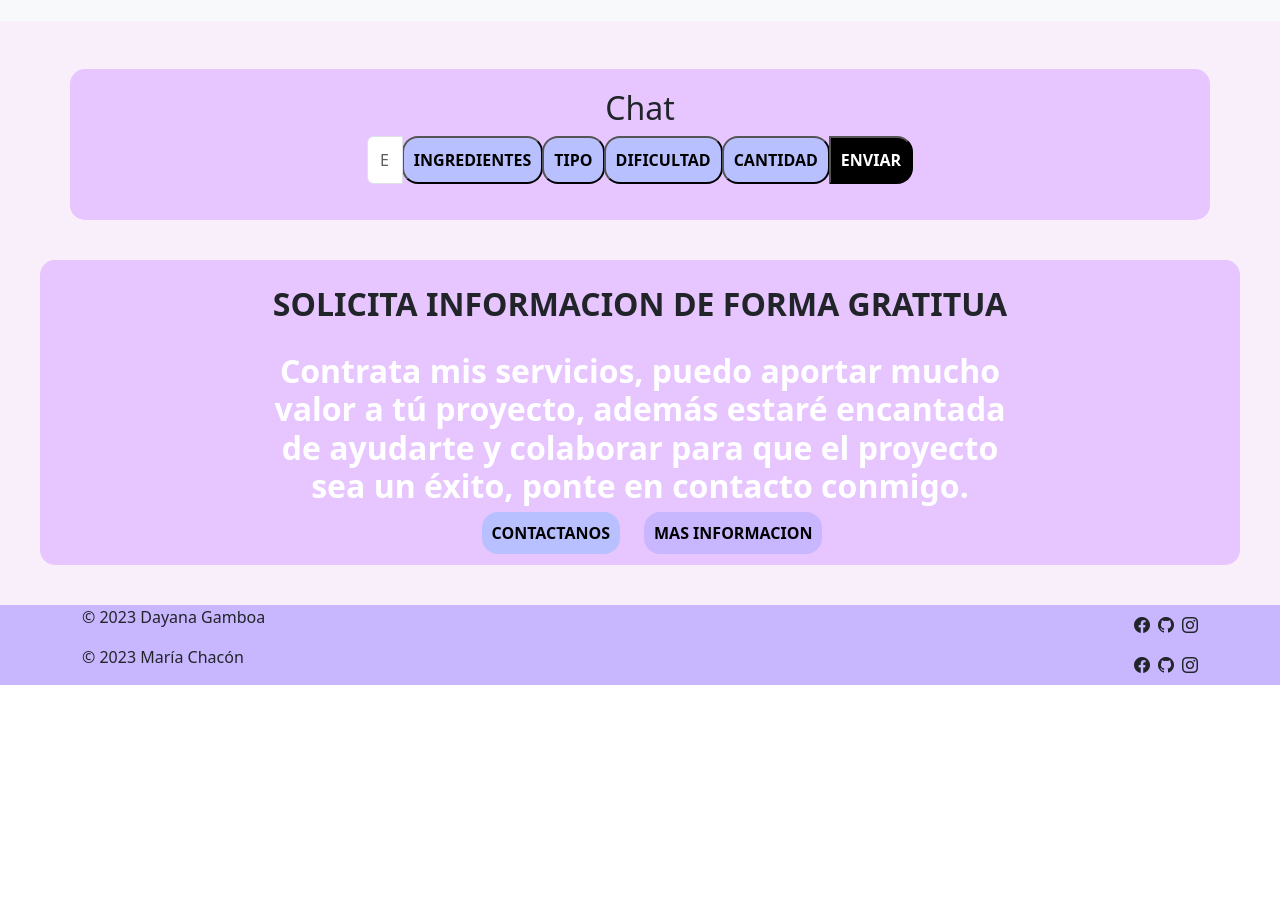
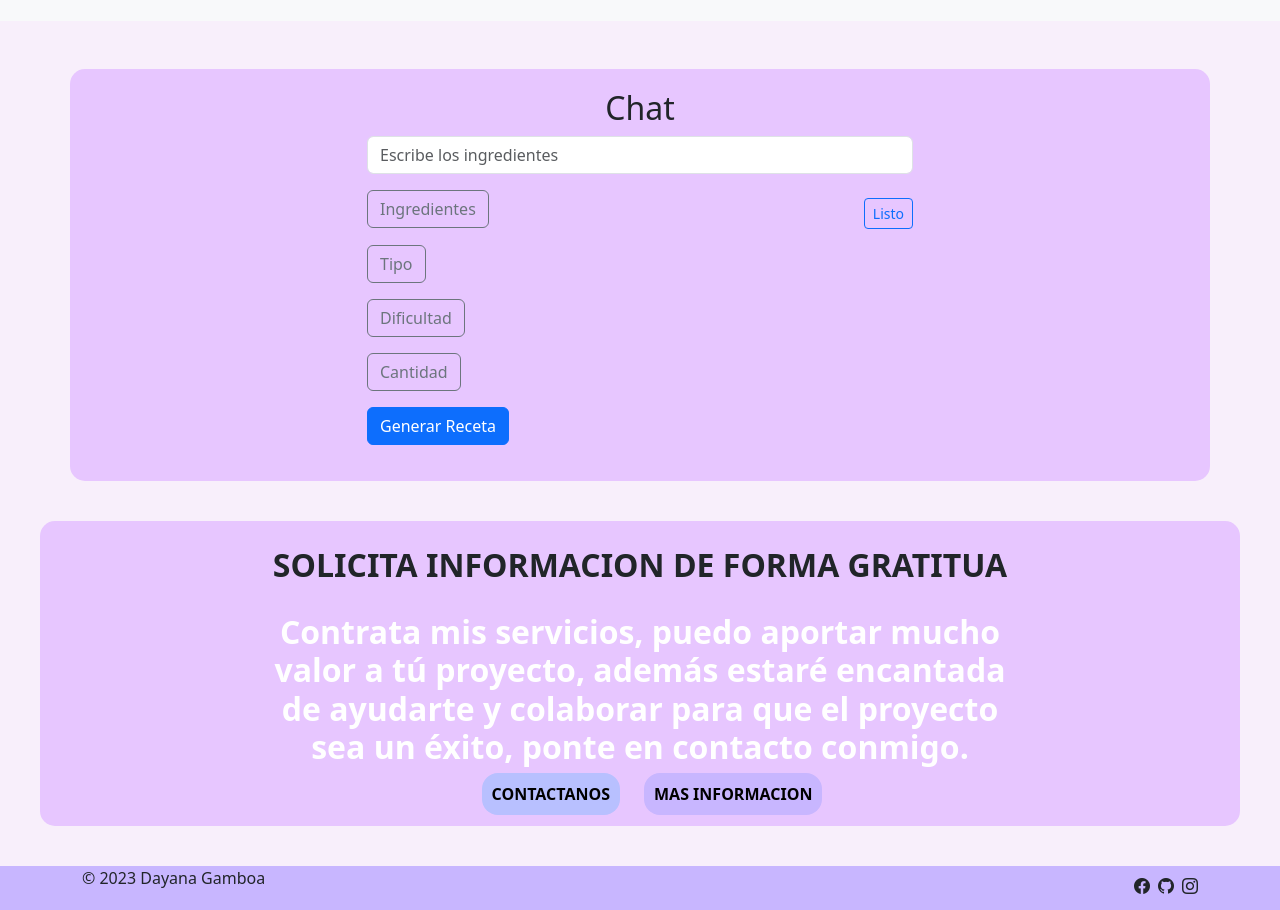
Before and after one commit to Maria-Chacon/Examen2_ProgramacionIV, a Next.js app in the folder examenll/: page / in a window 1280 px wide. Shown: the part 860-1770 px from the top of the page. Before the commit the page ends 1545 px from the top, so only its background shows below. Built offline with nearby package versions, Linux system fonts and the light colour scheme.

Commit message:
Component ChatRecipes improvements

```diff
--- a/examenll/components/ChatRecipes.tsx
+++ b/examenll/components/ChatRecipes.tsx
@@ -1,4 +1,5 @@
-import React, { useState } from 'react';
+import React, { useState, useEffect } from 'react';
+import ingredientsData from '../public/ingredients.json';
 
 const ChatRecipes: React.FC = () => {
   const [inputParams, setInputParams] = useState('');
@@ -7,40 +8,49 @@
   const [typeListVisible, setTypeListVisible] = useState(false);
   const [difficultyListVisible, setDifficultyListVisible] = useState(false);
   const [quantityListVisible, setQuantityListVisible] = useState(false);
-  const [selectedIngredient, setSelectedIngredient] = useState('');
+  const [selectedIngredients, setSelectedIngredients] = useState<string[]>([]);
   const [selectedType, setSelectedType] = useState('');
   const [selectedDifficulty, setSelectedDifficulty] = useState('');
   const [selectedQuantity, setSelectedQuantity] = useState('');
-  const apiKey = "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";
+  const apiKey = "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";
+
+  const ingredients = ingredientsData.ingredients;
+  const types = ['Casera', 'Gourmet', 'Saludable'];
+  const difficulties = ['Fácil', 'Media', 'Difícil'];
+  const quantities = ['1', '2', '3', '4', '5'];
+
+  useEffect(() => {
+    setInputParams('');
+  }, [ingredientListVisible]);
 
   const handleInputChange = (event: React.ChangeEvent<HTMLInputElement>) => {
     setInputParams(event.target.value);
   };
 
   const handleIngredientSelect = (ingredient: string) => {
-    setSelectedIngredient(ingredient);
-    setIngredientListVisible(false);
+    setSelectedIngredients((prevIngredients) => [...prevIngredients, ingredient]);
+  };
+
+  const handleIngredientRemove = (ingredient: string) => {
+    setSelectedIngredients((prevIngredients) => prevIngredients.filter((item) => item !== ingredient));
   };
 
   const handleTypeSelect = (type: string) => {
     setSelectedType(type);
-    setTypeListVisible(false);
   };
 
   const handleDifficultySelect = (difficulty: string) => {
     setSelectedDifficulty(difficulty);
-    setDifficultyListVisible(false);
   };
 
   const handleQuantitySelect = (quantity: string) => {
     setSelectedQuantity(quantity);
-    setQuantityListVisible(false);
   };
 
   const handleSubmit = async (event: React.FormEvent<HTMLFormElement>) => {
     event.preventDefault();
 
-    const ingredients = selectedIngredient || inputParams;
+    const ingredients = selectedIngredients.join(',');
     const type = selectedType;
     const difficulty = selectedDifficulty;
     const quantity = selectedQuantity;
@@ -81,8 +91,7 @@
       setResponse('Error al hacer la solicitud al API');
     }
 
-    setInputParams('');
-    setSelectedIngredient('');
+    setSelectedIngredients([]);
     setSelectedType('');
     setSelectedDifficulty('');
     setSelectedQuantity('');
@@ -94,7 +103,8 @@
       <div className="row justify-content-center">
         <div className="col-md-6">
           <form onSubmit={handleSubmit}>
-            <div className="input-group mb-3">
+            <div className="row mb-3">
+              <div className="col">
                 <input
                   type="text"
                   className="form-control"
@@ -102,27 +112,62 @@
                   value={inputParams}
                   onChange={handleInputChange}
                 />
-              <div className="input-group-append">
+              </div>
+            </div>
+            <div className="row mb-3">
+              <div className="col">
+                <div className="input-group">
                   <button
-                  className="menu"
+                    className="btn btn-outline-secondary"
                     type="button"
                     onClick={() => setIngredientListVisible(!ingredientListVisible)}
                   >
                     Ingredientes
                   </button>
                   {ingredientListVisible && (
-                  <select className="form-control" onChange={(e) => handleIngredientSelect(e.target.value)}>
-                    <option value="">Ninguno</option>
-                    <option value="tomate">Tomate</option>
-                    <option value="fideos">Fideos</option>
-                    <option value="pollo">Pollo</option>
-                    {/* Agrega más ingredientes aquí */}
+                    <select
+                      className="form-control"
+                      onChange={(e) => handleIngredientSelect(e.target.value)}
+                    >
+                      <option value="">Selecciona un ingrediente</option>
+                      {ingredients.map((ingredient: string) => (
+                        <option key={ingredient} value={ingredient}>
+                          {ingredient}
+                        </option>
+                      ))}
                     </select>
                   )}
                 </div>
-              <div className="input-group-append">
+              </div>
+              <div className="col">
+                <div>
+                  {selectedIngredients.map((ingredient) => (
+                    <span key={ingredient} className="badge badge-secondary mr-2">
+                      {ingredient}
                       <button
-                  className="menu"
+                        type="button"
+                        className="btn-close btn-sm"
+                        onClick={() => handleIngredientRemove(ingredient)}
+                      />
+                    </span>
+                  ))}
+                </div>
+              </div>
+              <div className="col-auto">
+                <button
+                  className="btn btn-sm btn-outline-primary mt-2"
+                  type="button"
+                  onClick={() => setIngredientListVisible(false)}
+                >
+                  Listo
+                </button>
+              </div>
+            </div>
+            <div className="row mb-3">
+              <div className="col">
+                <div className="input-group">
+                  <button
+                    className="btn btn-outline-secondary"
                     type="button"
                     onClick={() => setTypeListVisible(!typeListVisible)}
                   >
@@ -131,16 +176,21 @@
                   {typeListVisible && (
                     <select className="form-control" onChange={(e) => handleTypeSelect(e.target.value)}>
                       <option value="">Ninguno</option>
-                    <option value="casera">Casera</option>
-                    <option value="gourmet">Gourmet</option>
-                    <option value="saludable">Saludable</option>
-                    {/* Agrega más tipos aquí */}
+                      {types.map((type: string) => (
+                        <option key={type} value={type}>
+                          {type}
+                        </option>
+                      ))}
                     </select>
                   )}
                 </div>
-              <div className="input-group-append">
+              </div>
+            </div>
+            <div className="row mb-3">
+              <div className="col">
+                <div className="input-group">
                   <button
-                  className="menu"
+                    className="btn btn-outline-secondary"
                     type="button"
                     onClick={() => setDifficultyListVisible(!difficultyListVisible)}
                   >
@@ -149,15 +199,21 @@
                   {difficultyListVisible && (
                     <select className="form-control" onChange={(e) => handleDifficultySelect(e.target.value)}>
                       <option value="">Ninguno</option>
-                    <option value="Fácil">Fácil</option>
-                    <option value="Media">Media</option>
-                    <option value="Difícil">Difícil</option>
+                      {difficulties.map((difficulty: string) => (
+                        <option key={difficulty} value={difficulty}>
+                          {difficulty}
+                        </option>
+                      ))}
                     </select>
                   )}
                 </div>
-              <div className="input-group-append">
+              </div>
+            </div>
+            <div className="row mb-3">
+              <div className="col">
+                <div className="input-group">
                   <button
-                  className="menu"
+                    className="btn btn-outline-secondary"
                     type="button"
                     onClick={() => setQuantityListVisible(!quantityListVisible)}
                   >
@@ -166,25 +222,27 @@
                   {quantityListVisible && (
                     <select className="form-control" onChange={(e) => handleQuantitySelect(e.target.value)}>
                       <option value="">Ninguno</option>
-                    <option value="1">1</option>
-                    <option value="2">2</option>
-                    <option value="3">3</option>
-                    <option value="4">4</option>
-                    <option value="5">5</option>
+                      {quantities.map((quantity: string) => (
+                        <option key={quantity} value={quantity}>
+                          {quantity}
+                        </option>
+                      ))}
                     </select>
                   )}
                 </div>
-              <button className="principalButton" type="submit">
-                Enviar
+              </div>
+            </div>
+            <div className="row mb-3">
+              <div className="col">
+                <button type="submit" className="btn btn-primary">
+                  Generar Receta
                 </button>
+              </div>
             </div>
           </form>
           {response && (
-            <div className="card">
-              <div className="card-body">
-                <h5 className="card-title">Respuesta</h5>
-                <p className="card-text">{response}</p>
-              </div>
+            <div className="alert alert-info" role="alert">
+              {response}
             </div>
           )}
         </div>
--- /dev/null
+++ b/examenll/public/ingredients.json
@@ -0,0 +1,13 @@
+{
+    "ingredients": [
+      "Tomate",
+      "Fideos",
+      "Pollo",
+      "Arroz",
+      "Huevo",
+      "Pescado",
+      "Lentejas",
+      "Garbanzos",
+      "Atun"
+    ]
+  }
```
Lines whose indentation alone changed are shown as unchanged.
